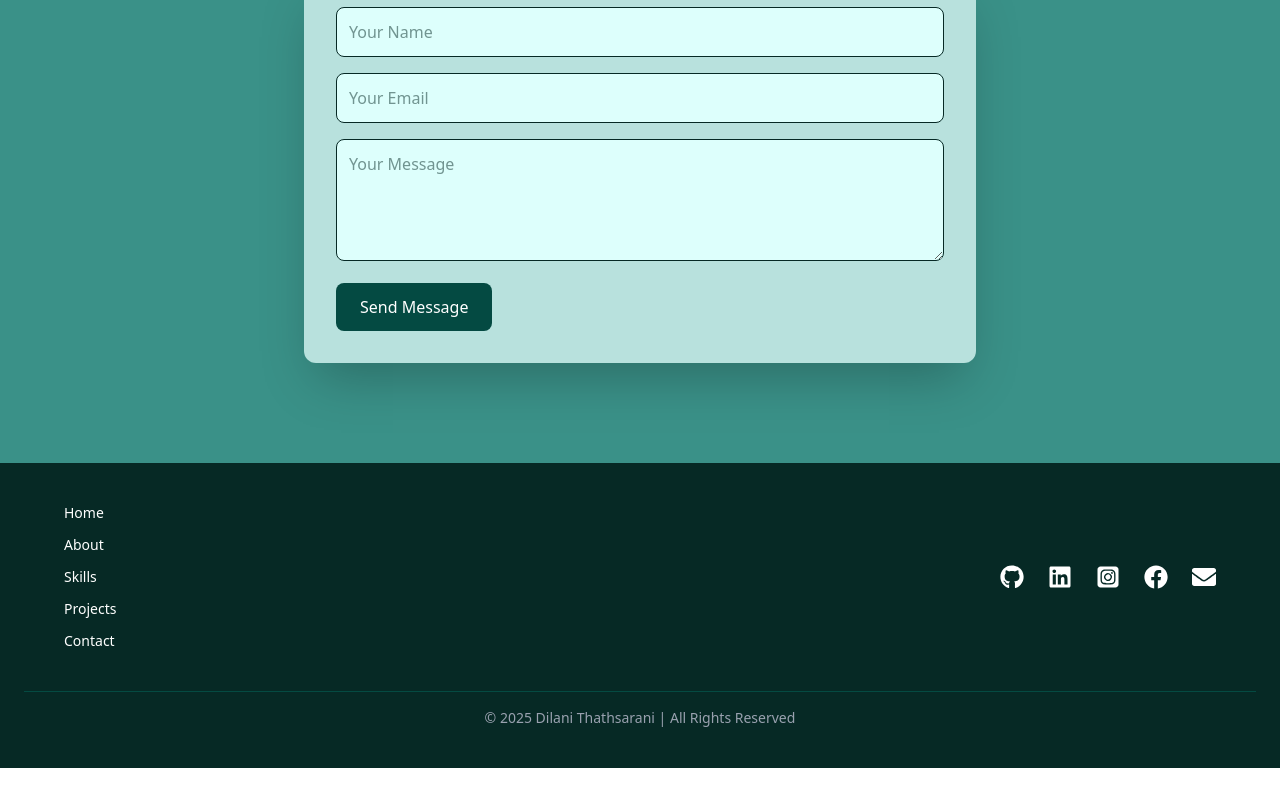
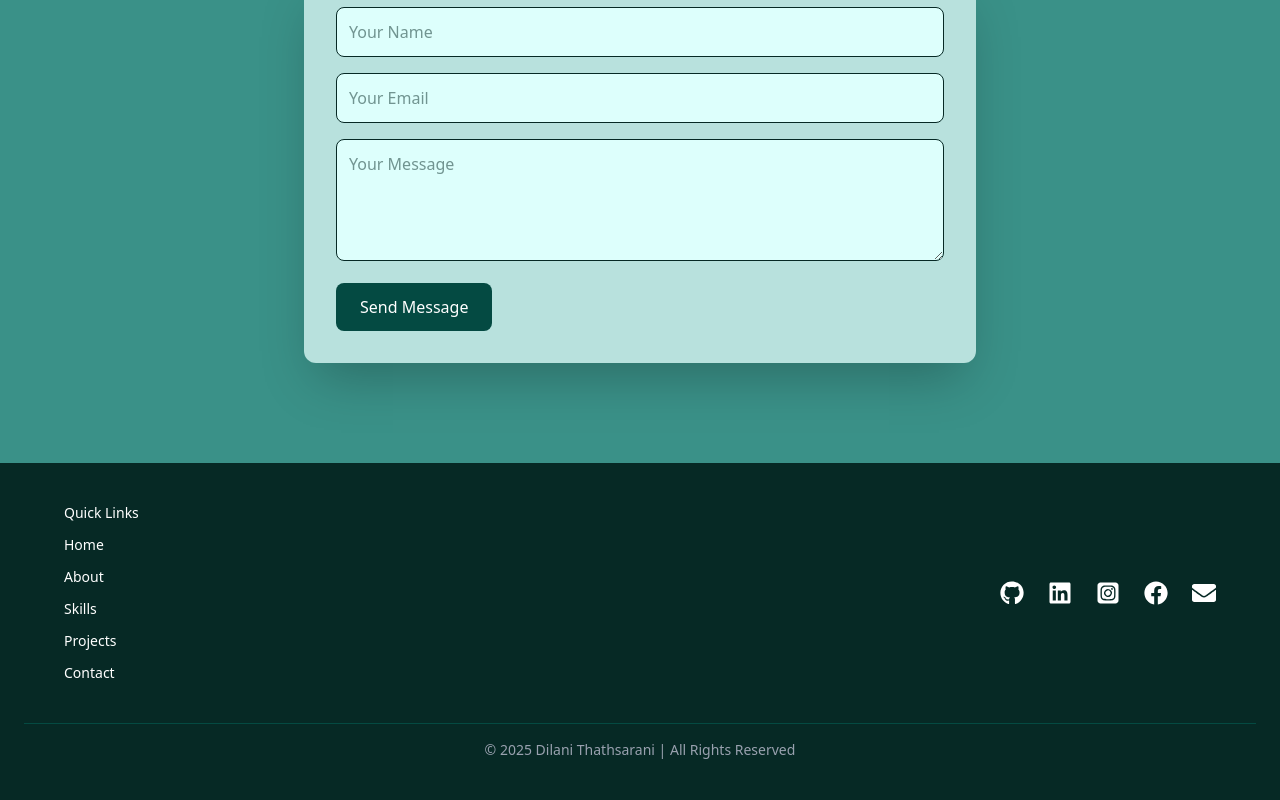
Before and after one commit to dilanithathsarani/Portfolio, a React (Vite) app: page / in a window 1280 px wide. Shown: the part 3665-4465 px from the top of the page. Before the commit the page ends 4433 px from the top, so only its background shows below. Built offline with nearby package versions, Linux system fonts and the light colour scheme; no server answers.

Commit message:
update footer

```diff
--- a/src/component/footer.jsx
+++ b/src/component/footer.jsx
@@ -7,6 +7,7 @@ export default function Footer() {
       <div className="max-w-6xl mx-auto flex flex-col md:flex-row items-start md:items-center justify-between gap-8">
 
         <div className="flex flex-col gap-3 text-sm font-medium">
+          <p>Quick Links</p>
           <a href="#home" className="hover:text-[#B8E1DD] transition">Home</a>
           <a href="#about" className="hover:text-[#B8E1DD] transition">About</a>
           <a href="#skills" className="hover:text-[#B8E1DD] transition">Skills</a>
```
